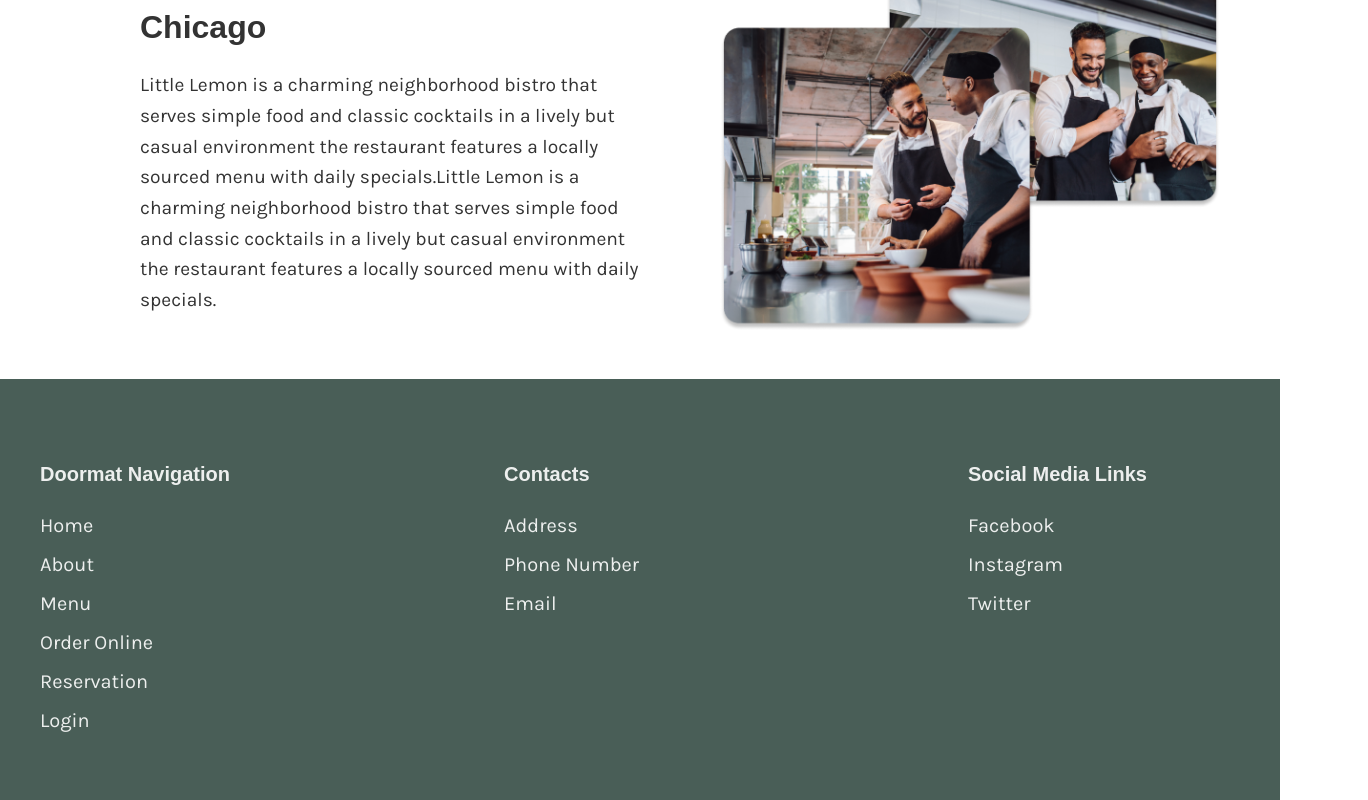
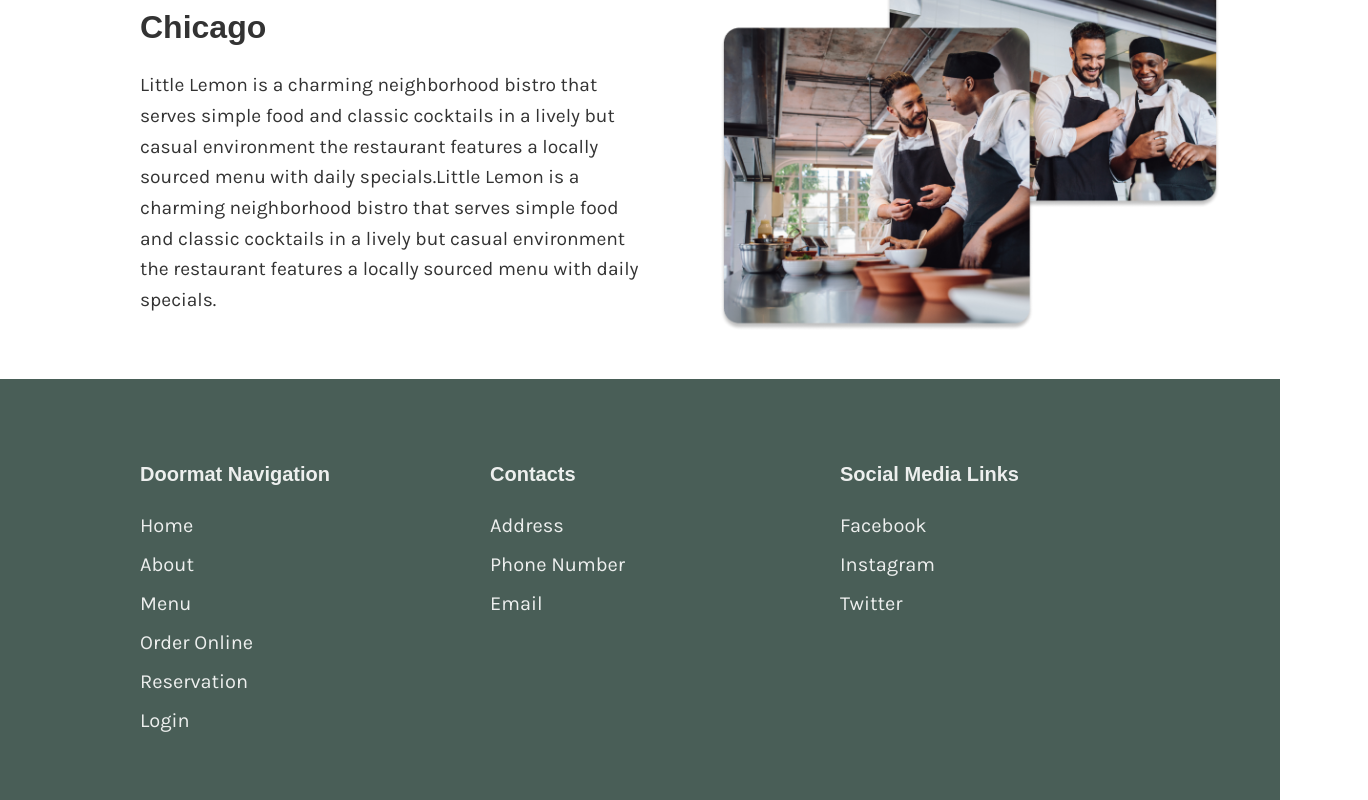
Before and after one commit to edwardAzarevich/react-capstone-project, a React (Create React App) app: page / in a window 1280 px wide. Shown: the part 1729-2529 px from the top of the page, 1368 px wide, since content can reach past the window. Built offline with nearby package versions, Linux system fonts and the light colour scheme.

Commit message:
fix size

```diff
--- a/src/component/footer/Footer.css
+++ b/src/component/footer/Footer.css
@@ -12,7 +12,6 @@
 .footer-content {
     display: flex;
     flex-direction: column;
-    gap: 48px;
 }
 
 @media (min-width: 768px) {
@@ -28,9 +27,8 @@
 
 @media (min-width: 768px) {
     .footer-section {
-        width: auto;
         flex: 1;
-        min-width: 400px;
+        min-width: 300px;
     }
 }
 
@@ -79,7 +77,7 @@
 
 @media (min-width: 1024px) {
     .footer-content {
-        gap: 64px;
+        gap: 50px;
     }
 
     .footer-list {
```
